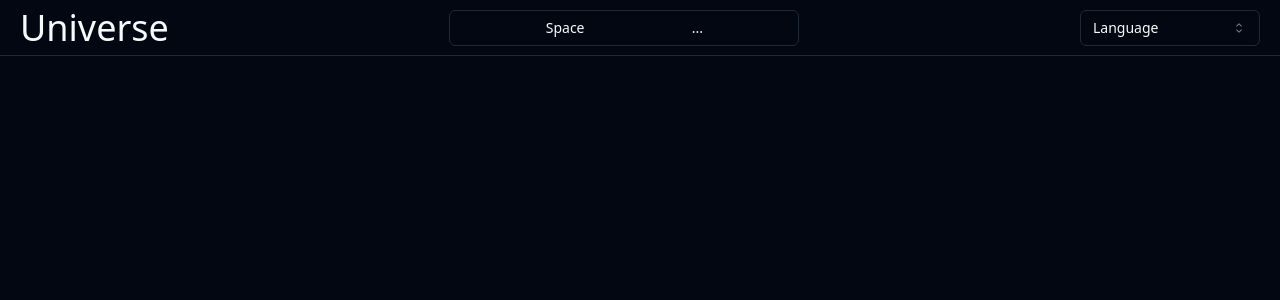
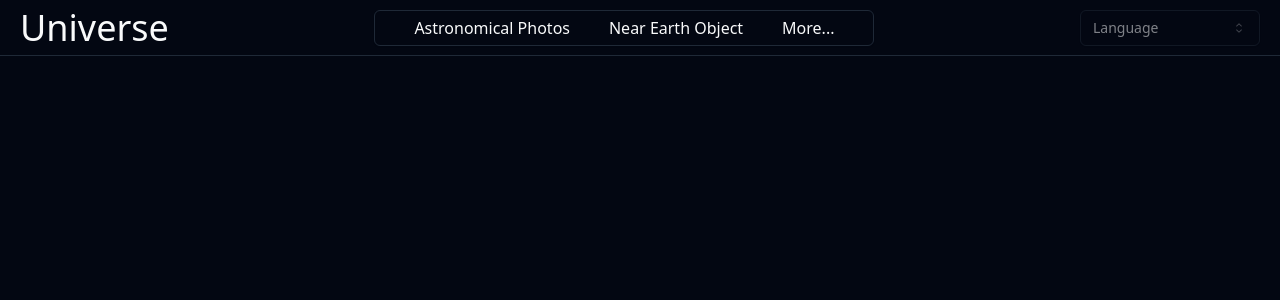
Before and after one commit to joaovitor8/universe, a Next.js app in the folder web/: page / in a window 1280 px wide. Shown: the top 300 px of the page. Built offline with nearby package versions, Linux system fonts and the light colour scheme.

Commit message:
V 4.0
retorno ao projeto, pequenas atualização

```diff
--- a/web/src/components/Header.tsx
+++ b/web/src/components/Header.tsx
@@ -7,8 +7,8 @@ export const Header = () => {
     <header className="h-14 px-5 flex items-center justify-between border-b">
       <h1><Link href={'/'} className="text-4xl">Universe</Link></h1>
 
-      <Menubar className="w-[350px] flex justify-evenly">
-        <MenubarMenu>
+      <Menubar className="w-[500px] flex justify-evenly"> {/* w-[350px] */}
+        {/* <MenubarMenu>
           <MenubarTrigger>Space</MenubarTrigger>
           <MenubarContent>
             <MenubarItem> <Link href={'/apod'}>Astronomical Photos</Link> </MenubarItem>
@@ -22,10 +22,15 @@ export const Header = () => {
             <MenubarItem>Em construção</MenubarItem>
             <MenubarItem>Em construção</MenubarItem>
           </MenubarContent>
-        </MenubarMenu>
+        </MenubarMenu> */}
+
+        {/* Quando ouver mais paginas voltar a config de cima */}
+        <Link href={'/apod'}>Astronomical Photos</Link>
+        <Link href={'/neows'}>Near Earth Object</Link>
+        <Link href={'#'}>More...</Link>
       </Menubar>
 
-      <Select>
+      <Select disabled>
         <SelectTrigger className="w-[180px]">
           <SelectValue placeholder="Language"/>
         </SelectTrigger>
```
Also changed, not shown: 2 other files (tests, documents, lock files or other folders).
